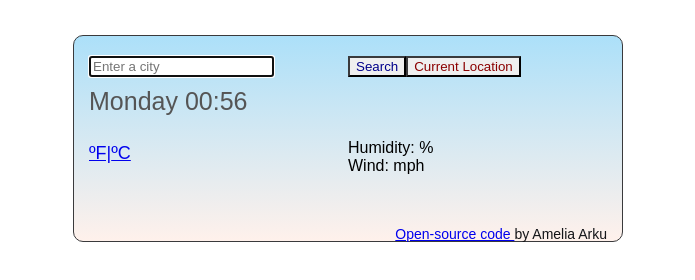
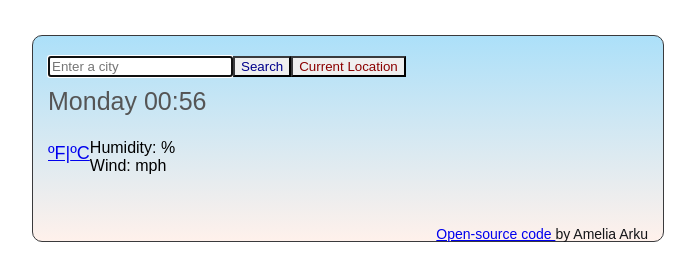
Before and after one commit to Anesiwa/Weather-app, a website built with Parcel: page index.html in a window 1280 px wide. Shown: the whole page, without its empty margins (292-987 px from the left). Built offline with nearby package versions, Linux system fonts and the light colour scheme; no server answers.

Commit message:
Update styles.css

```diff
--- a/src/styles.css
+++ b/src/styles.css
@@ -14,11 +14,6 @@ ul {
   margin: 0 auto;
 }
 
-.units {
-  font-size: 20px;
-  color: #3a3a3c;
-}
-
 .weather-app {
   background: linear-gradient(to top, #fff1eb 0%, #ace0f9 100%);
   font-family: sans-serif;
@@ -28,14 +23,7 @@ ul {
   max-width: 600px;
   margin: 20px auto;
 }
-.container {
-  width: 100%;
-  padding-right: 15px;
-  padding-left: 15px;
-  margin-right: auto;
-  margin-left: auto;
-  max-width: 550px;
-}
+
 .row {
   display: flex;
   margin: 5px 0;
@@ -52,6 +40,13 @@ ul {
 .temperatureDetails {
   color: #141518;
 }
+.units {
+  position: relative;
+  top: -34px;
+  font-size: 18px;
+  color: #3a3a3c;
+}
+
 #temperature {
   font-size: 64px;
   font-weight: 400;
@@ -75,19 +70,9 @@ ul {
 #currentLocation.hover {
   cursor: pointer;
 }
-.units {
-  position: relative;
-  top: -34px;
-  font-size: 18px;
-}
+
 #contact {
   color: #141518;
   font-size: 14px;
   float: right;
 }
-.col-6 {
-  position: relative;
-  max-width: 60%;
-  flex: 0 0 50%;
-  width: 100%;
-}
```
